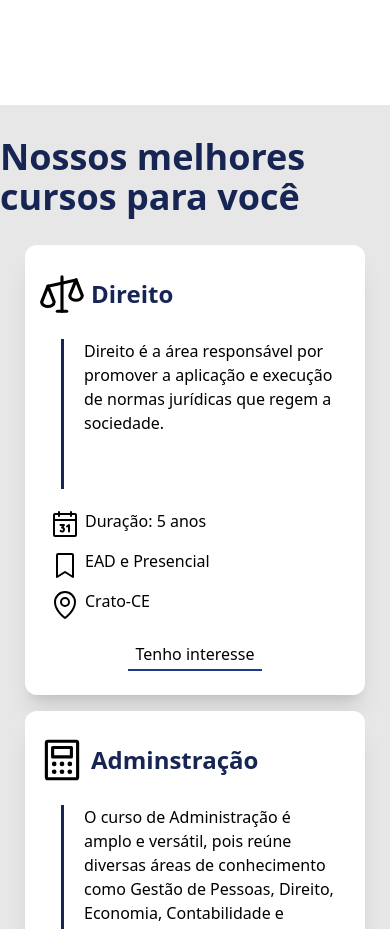
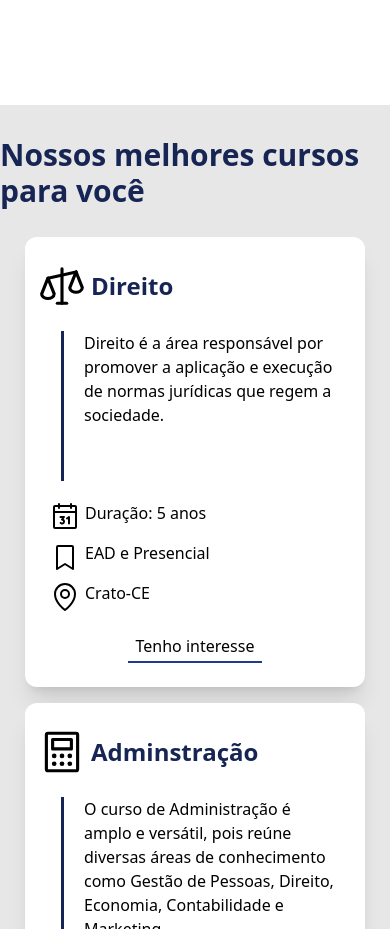
Before and after one commit to AristotelesAlves/LANDING-PAG-FAMEC, a React (Vite) app: page / in a window 390 px wide. Shown: the part 1785-2714 px from the top of the page. Built offline with nearby package versions, Linux system fonts and the light colour scheme; no server answers.

Commit message:
responsive

```diff
--- a/src/components/Cursos.tsx
+++ b/src/components/Cursos.tsx
@@ -4,7 +4,7 @@ import { Calculator, Cookie, Scales, Users } from "phosphor-react";
 export function Cursos(){
     return(
         <section className="flex flex-col items-center w-full bg-custom-bg py-6">
-            <strong className="text-4xl pb-7 pt-2 text-blue-950">
+            <strong className="text-4xl pb-7 pt-2 text-blue-950 max-[1200px]:text-3xl">
                 Nossos melhores cursos para você
             </strong>
             <div className="flex gap-4 justify-center w-full h-fit flex-wrap">
@@ -16,7 +16,7 @@ export function Cursos(){
                  title="Direito"
                 />
 
-<CardCursos
+                <CardCursos
                  description="O curso de Administração é amplo e versátil, pois reúne diversas áreas de conhecimento como Gestão de Pessoas, Direito, Economia, Contabilidade e Marketing."
                  img={<Calculator size={50} />}
                  modality="EAD e Presencial"
@@ -25,7 +25,7 @@ export function Cursos(){
                 />
 
 
-<CardCursos
+                <CardCursos
                  description="Nutrição é a área de conhecimento que estuda o comportamento do organismo humano durante o processamento e aproveitamento de nutrientes dos alimentos."
                  img={<Cookie size={50} />}
                  modality="EAD e Presencial"
@@ -33,7 +33,7 @@ export function Cursos(){
                  title="Nutrição"
                 />
 
-<CardCursos
+                <CardCursos
                  description="Serviço Social é a área relacionada à execução de políticas públicas e programas sociais, que tem por objetivo a inclusão social, a diminuição de desigualdades e a garantia de direitos do cidadão."
                  img={<Users size={50} />}
                  modality="EAD e Presencial"
--- a/src/components/Footer.tsx
+++ b/src/components/Footer.tsx
@@ -3,7 +3,7 @@ import famec from '../img/FAMEC.png'
 
 export function Footer(){
     return(
-        <footer className="w-full h-fit flex flex-col py-5 justify-center">
+        <footer id="contato" className="w-full h-fit flex flex-col py-5 justify-center">
             <div className="w-full flex justify-around flex-wrap max-[1200px]:gap-2">
                 <img className="max-[1200px]:h-[80px]" src={famec} alt="" />
                 <div className="">
--- a/src/components/Home.tsx
+++ b/src/components/Home.tsx
@@ -12,11 +12,11 @@ export function Home(){
             <div className="flex w-full h-fit justify-between px-10 py-2 bg-white backdrop-blur-sm bg-opacity-50 drop-shadow-2xl max-[1200px]:pl-3">
                 <img className="max-[1200px]:w-50" src={famec} alt="" />
                 <ul
-                 className={`flex gap-10 h-20 items-center text-xl mr-10 max-[1200px]:flex-col max-[1200px]:absolute max-[1200px]:right-0 top-20 max-[1200px]:bg-white max-[1200px]:h-fit max-[1200px]:p-20 max-[1200px]:gap-10 max-[1200px]:mr-0 ${opening == true ? 'max-[1200px]:right-0' :'max-[1200px]:right-[1000px]' }`}
+                 className={`flex gap-10 h-20 items-center text-xl mr-10 max-[1200px]:flex-col max-[1200px]:absolute max-[1200px]:right-0 top-20 max-[1200px]:bg-white max-[1200px]:h-fit max-[1200px]:p-20 max-[1200px]:gap-10 max-[1200px]:mr-0 ${opening == false ? 'max-[1200px]:right-0' :'max-[1200px]:right-[1000px]'} transition-transform duration-1000`}
                 >
                     <li><a href="#home" className="font-semibold text-2xl">Home</a></li>
                     <li><a href="#inscricao" className="font-semibold text-2xl">Inscrições</a></li>
-                    <li><a href="#home" className="font-semibold text-2xl">Contato</a></li>
+                    <li><a href="#contato" className="font-semibold text-2xl">Contato</a></li>
                 </ul>
                 <button
                   className="min-[1200px]:hidden"
```
